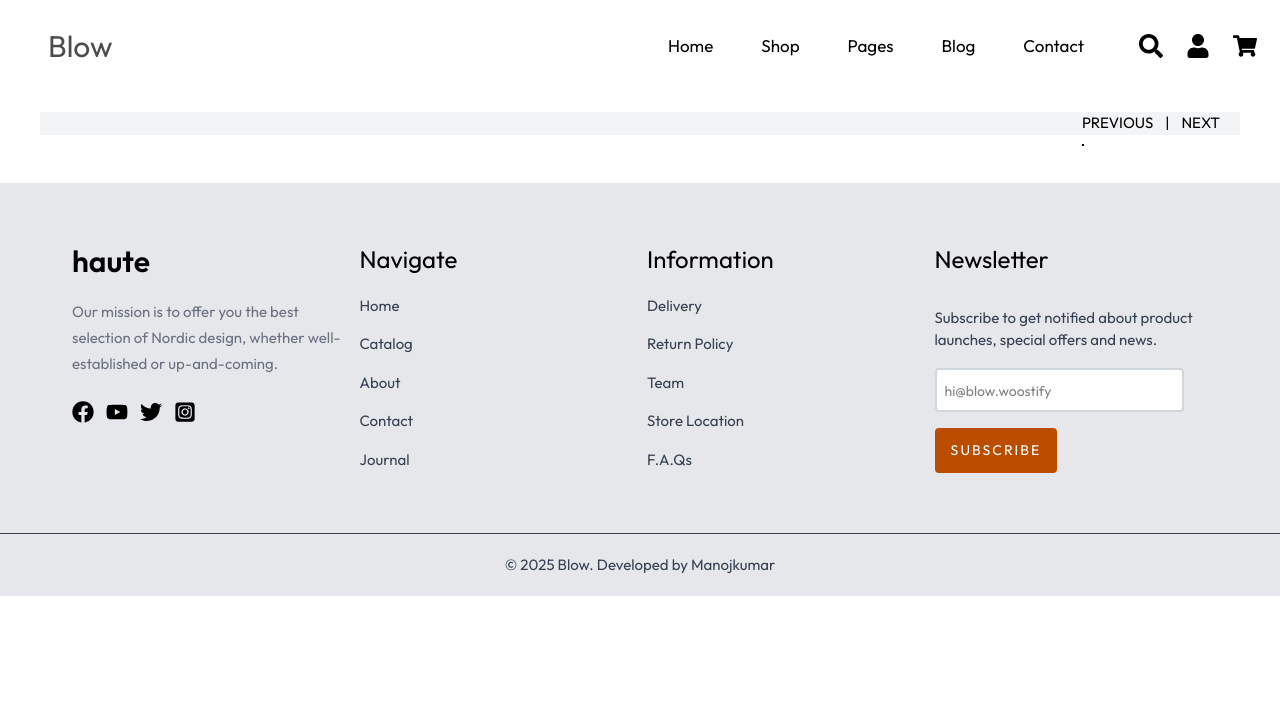
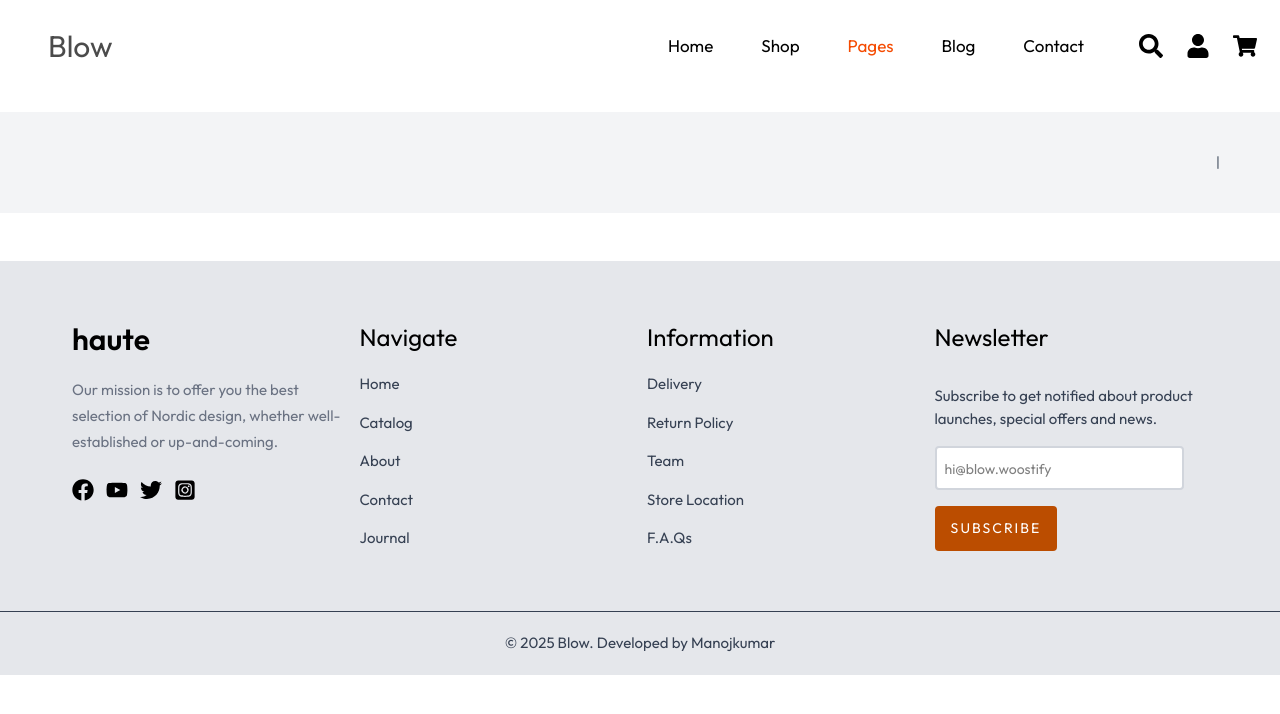
Before and after one commit to Manojkumar-0622/E-commerce, a React (Vite) app in the folder client/: page /products/1 in a window 1280 px wide. Shown: the top 714 px of the page. Built offline with nearby package versions, Linux system fonts and the light colour scheme.

Commit message:
fix navbar

```diff
--- a/client/src/components/ProductDetailsPage/DetailPageNav.jsx
+++ b/client/src/components/ProductDetailsPage/DetailPageNav.jsx
@@ -1,37 +1,104 @@
-import React from 'react'
+import React from 'react';
+import { IoIosArrowDropleft, IoIosArrowDropright } from "react-icons/io";
+import { useNavigate } from 'react-router-dom';
 
-const DetailPageNav = ( { PreviousItem, NextItem, Products} ) => {
+const DetailPageNav = ({
+    PreviousItem,
+    NextItem,
+    Products
+}) => {
 
-    console.log(PreviousItem);
+    const navigate = useNavigate();
+
+    const goToProduct = (id) => {
+        navigate(`/products/${id}`);
+    };
 
     return (
-        <>
-            <div className='flex justify-between'>
-                <div className='flex gap-4'>
-                    {Products?.Categories?.map(item => (
-                        <div className='text-[17px] text-gray-600'>
-                            {item}<span className='pl-2'>/</span>
+        <div className="flex justify-between items-center">
+
+            {/* Categories */}
+            <div className="flex gap-2">
+                {Products?.Categories?.map((item, index) => (
+                    <div key={index} className="text-[16px] text-gray-600">
+                        {item}
+                        {index !== Products.Categories.length - 1 && (
+                            <span className="px-2">/</span>
+                        )}
+                    </div>
+                ))}
+            </div>
+
+            {/* Navigation */}
+            <div className="flex items-center gap-3 mr-5 text-[14px] text-gray-600">
+
+                {/* PREVIOUS */}
+                {PreviousItem && (
+                    <div
+                        className="group relative cursor-pointer"
+                        onClick={() => goToProduct(PreviousItem.id)}
+                    >
+                        <div className="flex items-center gap-1 group-hover:text-orange-600 transition">
+                            <IoIosArrowDropleft className="size-4" />
+                            <span>PREVIOUS</span>
                         </div>
-                    ))}
-                </div>
-                <div className='flex gap-3 mr-5 text-[15px]'>
-                    <div className='group cursor-pointer relative'>
-                        PREVIOUS
-                        <div className='border absolute top-8 '>
-                            {PreviousItem && (
-                                <div>{PreviousItem.name}</div>
-                            )}
+
+                        {/* Hover Card */}
+                        <div className="absolute top-10 left-0 z-20">
+                            <div className="
+                                flex bg-white shadow-2xl rounded
+                                opacity-0 translate-y-6 pointer-events-none
+                                group-hover:opacity-100 group-hover:translate-y-0 group-hover:pointer-events-auto
+                                transition-all duration-200 ease-out
+                                w-[200px]
+                            ">
+                                <img
+                                    src={PreviousItem.images?.[0]?.normal_img}
+                                    alt={PreviousItem.name}
+                                    className="w-20 h-20 p-2 object-cover"
+                                />
+                                <div className="p-2 text-sm">{PreviousItem.name}</div>
+                            </div>
                         </div>
                     </div>
+                )}
 
+                <span>|</span>
 
+                {/* NEXT */}
+                {NextItem && (
+                    <div
+                        className="group relative cursor-pointer"
+                        onClick={() => goToProduct(NextItem.id)}
+                    >
+                        <div className="flex items-center gap-1 group-hover:text-orange-600 transition">
+                            <span>NEXT</span>
+                            <IoIosArrowDropright className="size-4" />
+                        </div>
 
-                    <span>|</span>
-                    <div>NEXT</div>
-                </div>
+                        {/* Hover Card */}
+                        <div className="absolute top-10 right-0 z-20">
+                            <div className="
+                                flex bg-white shadow-2xl rounded
+                                opacity-0 translate-y-6 pointer-events-none
+                                group-hover:opacity-100 group-hover:translate-y-0 group-hover:pointer-events-auto
+                                transition-all duration-200 ease-out
+                                w-[200px]
+                            ">
+                                <img
+                                    src={NextItem.images?.[0]?.normal_img}
+                                    alt={NextItem.name}
+                                    className="w-20 h-20 p-2 object-cover"
+                                />
+                                <div className="p-2 text-sm">{NextItem.name}</div>
+                            </div>
+                        </div>
+                    </div>
+                )}
+
             </div>
-        </>
-    )
-}
+        </div>
+    );
+};
 
-export default DetailPageNav
+export default DetailPageNav;
--- a/client/src/pages/Navbar.jsx
+++ b/client/src/pages/Navbar.jsx
@@ -1,103 +1,151 @@
-import { Link, NavLink } from 'react-router-dom'
-import { FaSearch,FaUser,FaShoppingCart } from "react-icons/fa";
+import { NavLink } from "react-router-dom";
+import { FaSearch, FaUser, FaShoppingCart } from "react-icons/fa";
 import { GoSearch } from "react-icons/go";
 import { VscClose } from "react-icons/vsc";
-import { IoMdClose } from "react-icons/io";
-import { useState } from 'react';
 
-const Navbar = ({SetSearch , search}) => {
-
+const Navbar = ({ SetSearch, search }) => {
   const navicateLinks = [
-        {name : "Home", path : "/"},
-        {name : "Shop", path : "/shop"},
-        {name : "Pages", path : "/Pages"},
-        {name : "Blog", path : "/Blog",
-            child : [
-                {name : "Blog Page", path : "/blog/blogpage"},
-                {name : "Single Blog", path : "/blog/singleblog"}
-            ]
+    { name: "Home", path: "/" },
+    { name: "Shop", path: "/shop" },
+    { name: "Pages", path: "/products" },
+    {
+      name: "Blog",
+      path: "/Blog",
+      child: [
+        { name: "Blog Page", path: "/blog/blogpage" },
+        { name: "Single Blog", path: "/blog/singleblog" },
+      ],
     },
-        {name : "Contact", path : "/contact"}
-    ]
-
-
+    { name: "Contact", path: "/contact" },
+  ];
 
   return (
-        <div
-            className='w-full h-23 flex   justify-between items-center '>
-            <div
-                className='pl-12 text-3xl opacity-70 flex-1'>
-                <div
-                    className='cursor-pointer inline-block'>Blow</div>
+    <div className="w-full h-23 flex justify-between items-center">
+      {/* Logo */}
+      <div className="pl-12 text-3xl opacity-70 flex-1">
+        <div className="cursor-pointer inline-block">Blow</div>
       </div>
-            <div
-                className='flex flex-1'>
-                <ul
-                    className='flex gap-10'>
-                    {navicateLinks.map(links =>(
-                        <li key={links.name}
-                            className='relative group py-5 px-1 text-[17px]'>
-                            <NavLink to={links.path} className={ ({isActive})=> isActive ? 'text-orange-600' : 'text-black hover:text-orange-600' }>
+
+      {/* Navigation */}
+      <div className="flex flex-1">
+        <ul className="flex gap-10">
+          {navicateLinks.map((links) => (
+            <li
+              key={links.name}
+              className={`relative py-5 px-1 text-[17px] cursor-pointer ${
+                links.child ? "group" : ""
+              }`}
+            >
+              {/* Parent Link */}
+              {links.child ? (
+                <span className="relative z-10 block">
+                  {links.name}
+                </span>
+              ) : (
+                <NavLink
+                  to={links.path}
+                  className={({ isActive }) =>
+                    `relative z-10 block ${
+                      isActive
+                        ? "text-orange-600"
+                        : "text-black hover:text-orange-600"
+                    }`
+                  }
+                >
                   {links.name}
                 </NavLink>
+              )}
+
+              {/* Dropdown */}
               {links.child && (
                 <ul
-                                    className='min-w-[140px] z-20 bg-white opacity-0 translate-y-6 transition-all duration-300 ease-in-out  absolute rounded right-[-55px] top-[57px] group-hover:opacity-100 group-hover:translate-y-0'>
-                                    {links.child.map(ChildLink =>(
-                                        <li key={ChildLink.name}
-                                            className='p-1 block whitespace-nowrap'>
-                                            <NavLink to={ChildLink.path}
-                                                className={`block ${(isActive) => isActive ? 'text-orange-600  bg-orange-600/30'
-                                                : 'text-black'} hover:text-orange-600  hover:bg-orange-600/30 transition duration-300 text-center text-[15px] text-gray-700 rounded py-2`}>
-                                                {ChildLink.name}
+                  className="
+                    min-w-36
+                    absolute
+                    top-full
+                    left-0
+                    z-20
+                    bg-white
+                    rounded
+                    opacity-0
+                    translate-y-4
+                    pointer-events-none
+                    transition-all
+                    duration-300
+                    ease-in-out
+                    group-hover:opacity-100
+                    group-hover:translate-y-0
+                    group-hover:pointer-events-auto
+                  "
+                >
+                  {links.child.map((child) => (
+                    <li key={child.name} className="p-1 whitespace-nowrap">
+                      <NavLink
+                        to={child.path}
+                        className={({ isActive }) =>
+                          `block text-center text-[15px] rounded py-2 transition duration-300 ${
+                            isActive
+                              ? "text-orange-600 bg-orange-600/30"
+                              : "text-gray-700 hover:text-orange-600 hover:bg-orange-600/30"
+                          }`
+                        }
+                      >
+                        {child.name}
                       </NavLink>
                     </li>
                   ))}
                 </ul>
               )}
             </li>
-
           ))}
         </ul>
+
+        {/* Right Icons */}
+        <div className="flex-1 flex justify-around items-center ml-10 mr-3">
+          <FaSearch
+            className="size-6 cursor-pointer"
+            onClick={() => SetSearch(true)}
+          />
+
+          {/* Search Box */}
           <div
-                    className='flex-1 flex justify-around items-center ml-10 mr-3'>
-                    <FaSearch
-                        className='size-6 cursor-pointer'
-                        onClick={()=> SetSearch(true)}
+            className={`${
+              search ? "opacity-100 top-1/2" : "opacity-0 top-0"
+            } transition-all duration-300 ease-in-out absolute rounded -translate-y-1/2 left-1/2 -translate-x-1/2 min-w-137.5 z-40 bg-white`}
+          >
+            <div className="flex justify-between items-center px-4 py-4">
+              <div className="text-[17px] font-semibold">TYPE TO SEARCH</div>
+              <VscClose
+                onClick={() => SetSearch(false)}
+                className="size-6 cursor-pointer"
               />
-                        <div
-                            className={`${search ? 'opacity-100 top-1/2' : 'opacity-0 top-0'} transition-all duration-300 ease-in-out absolute rounded -translate-y-1/2 left-1/2 -translate-x-1/2 min-w-[550px] z-40 bg-white`}>
-                            <div
-                                className='flex justify-between items-center  px-4 py-4'>
-                                <div
-                                    className='text-[17px] font-semibold'>
-                                    TYPE TO SEARCH
             </div>
-                                <div>
-                                    <VscClose onClick={()=> SetSearch(false)} className='size-6 font-light cursor-pointer'/>
+
+            <div className="flex items-center bg-gray-200">
+              <input
+                type="text"
+                className="px-4 text-[18px] text-gray-700 outline-0 w-[500px] py-3"
+              />
+              <GoSearch className="p-2 w-11.25 h-10 mx-2 my-2" />
             </div>
           </div>
-                            <div className='flex items-center bg-gray-200'>
-                                <div className=''>
-                                    <input type="text" className=' px-4 text-[18px] text-gray-700 outline-0 w-[500px] py-3'/>
+
+          {/* User */}
+          <div className="relative group">
+            <FaUser className="size-6 cursor-pointer" />
+            <NavLink
+              to="/login"
+              className="absolute opacity-0 translate-y-4 group-hover:opacity-100 group-hover:translate-y-0 z-20 bg-white min-w-[120px] p-2 flex justify-center items-center top-10 right-[-52px] rounded whitespace-nowrap hover:text-orange-600 text-[15px] transition-all duration-300"
+            >
+              Login / register
+            </NavLink>
           </div>
-                                <div>
-                                    <GoSearch className='p-2 w-[45px] h-[40px]  mx-2 my-2'/>
+
+          <FaShoppingCart className="size-6 cursor-pointer" />
         </div>
       </div>
     </div>
-                        <div className='relative group  py-5'>
-                            <FaUser className='size-6 cursor-pointer relative'/>
-                            <NavLink to={'/login'} className='absolute group-hover:opacity-100 translate-y-6 group-hover:translate-y-0 z-20 bg-white opacity-0  min-w-[120px] p-2 flex justify-center items-center top-[57px] rounded whitespace-nowrap right-[-52px]
-                                            hover:text-orange-600 text-[15px] cursor-pointer transition-all duration-300 ease-in-out'>
-                                Login / register
-                            </NavLink>
-                        </div>
-                    <FaShoppingCart className='size-6 cursor-pointer' />
-                </div>
-            </div>
-        </div>
-    )
-}
+  );
+};
 
-export default Navbar
+export default Navbar;
--- a/client/src/pages/ProductDetailsPage.jsx
+++ b/client/src/pages/ProductDetailsPage.jsx
@@ -23,19 +23,23 @@ const ProductDetailsPage = () => {
         SetPreviousItem(PreItem);
         SetNextItem(NexItem);
 
-    },[]);
+    },[id]);
+
+    console.log(previousItem);
+    console.log(nextItem);
 
 
     return (
         <>
-            <div className=' mx-10 bg-gray-100 mt-5'>
+            <div className='p-10 bg-gray-100 mt-5'>
                 <DetailPageNav PreviousItem={previousItem}
+                               SetProdcuts={SetProdcuts}
+                               SetPreviousItem={SetPreviousItem}
+                               SetNextItem={SetNextItem}
                                NextItem={nextItem}
                                Products={products}
                 />
             </div>
-
-
         </>
     )
 }
```
Also changed, not shown: client/src/App.jsx (+13 -0 lines), client/src/assets/assets.js (+11 -11 lines). Lines whose indentation alone changed are shown as unchanged.
